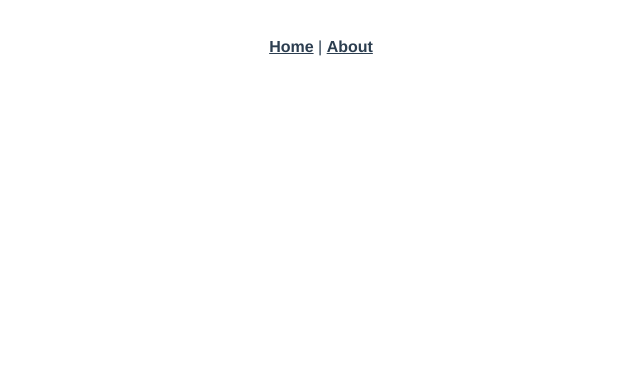
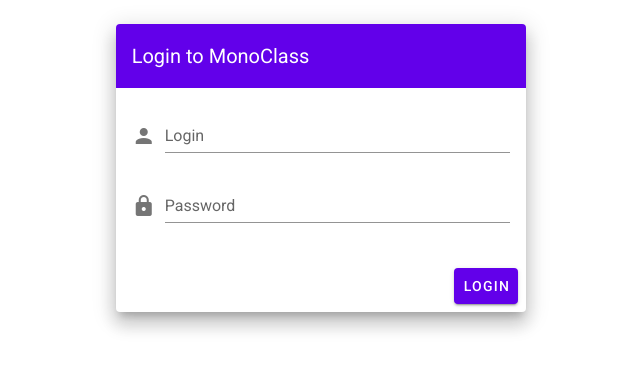
Before and after one commit to smmauck/MonoClass, a Vue app in the folder frontend/: page /login in a window 1280 px wide. Shown: the top 370 px of the page, without its empty margins (319-959 px from the left). Built offline with nearby package versions, Linux system fonts and the light colour scheme.

Commit message:
Ade Vuetify and start work on Login view

```diff
--- a/frontend/public/index.html
+++ b/frontend/public/index.html
@@ -6,6 +6,8 @@
     <meta name="viewport" content="width=device-width,initial-scale=1.0">
     <link rel="icon" href="<%= BASE_URL %>favicon.ico">
     <title>frontend</title>
+    <link rel="stylesheet" href="https://fonts.googleapis.com/css?family=Roboto:100,300,400,500,700,900">
+    <link rel="stylesheet" href="https://cdn.jsdelivr.net/npm/@mdi/font@latest/css/materialdesignicons.min.css">
   </head>
   <body>
     <noscript>
--- a/frontend/src/App.vue
+++ b/frontend/src/App.vue
@@ -1,32 +1,26 @@
 <template>
-  <div id="app">
-    <div id="nav">
-      <router-link to="/">Home</router-link> |
-      <router-link to="/about">About</router-link>
-    </div>
-    <router-view/>
-  </div>
+  <v-app>
+    <navigation-bar v-if="!$route.meta.hideNavigation"></navigation-bar>
+    <v-content>
+      <v-container fluid>
+        <router-view></router-view>
+      </v-container>
+    </v-content>
+  </v-app>
 </template>
 
-<style>
-#app {
-  font-family: 'Avenir', Helvetica, Arial, sans-serif;
-  -webkit-font-smoothing: antialiased;
-  -moz-osx-font-smoothing: grayscale;
-  text-align: center;
-  color: #2c3e50;
-}
+<script>
+import NavigationBar from '@/components/NavigationBar.vue';
 
-#nav {
-  padding: 30px;
-}
+export default {
+  name: 'App',
 
-#nav a {
-  font-weight: bold;
-  color: #2c3e50;
-}
+  components: {
+    NavigationBar,
+  },
 
-#nav a.router-link-exact-active {
-  color: #42b983;
-}
-</style>
+  data: () => ({
+    //
+  }),
+};
+</script>
--- /dev/null
+++ b/frontend/src/components/LoginForm.vue
@@ -0,0 +1,63 @@
+<template>
+  <v-container
+    fluid
+    fill-height
+  >
+    <v-layout
+      align-center="true"
+      justify-center="true"
+    >
+      <v-flex
+        xs12
+        sm8
+        md4
+      >
+        <v-card class="elevation-12">
+          <v-toolbar
+            color="deep-purple accent-4"
+            dark
+            flat
+          >
+            <v-toolbar-title>{{ title }}</v-toolbar-title>
+            <v-spacer></v-spacer>
+          </v-toolbar>
+          <v-card-text>
+            <v-form>
+              <v-text-field
+                label="Login"
+                name="login"
+                prepend-icon="mdi-account"
+                type="text"
+              ></v-text-field>
+
+              <v-text-field
+                id="password"
+                label="Password"
+                name="password"
+                prepend-icon="mdi-lock"
+                type="password"
+              ></v-text-field>
+            </v-form>
+          </v-card-text>
+          <v-card-actions>
+            <v-spacer></v-spacer>
+            <v-btn color="deep-purple accent-4" dark>Login</v-btn>
+          </v-card-actions>
+        </v-card>
+      </v-flex>
+    </v-layout>
+  </v-container>
+</template>
+
+<script>
+export default {
+  name: 'LoginForm',
+  props: {
+    title: String,
+  },
+};
+</script>
+
+<style scoped>
+
+</style>
--- /dev/null
+++ b/frontend/src/components/NavigationBar.vue
@@ -0,0 +1,25 @@
+<template>
+  <v-app-bar
+    color="deep-purple accent-4"
+    dark
+    app
+  >
+    <v-toolbar-title>MonoClass</v-toolbar-title>
+    <v-spacer></v-spacer>
+    <v-btn
+      to="/login"
+      outlined
+      dark
+    >Login</v-btn>
+  </v-app-bar>
+</template>
+
+<script>
+export default {
+  name: 'NavigationBar',
+};
+</script>
+
+<style scoped>
+
+</style>
--- a/frontend/src/main.js
+++ b/frontend/src/main.js
@@ -2,11 +2,13 @@
 import App from './App.vue';
 import router from './router';
 import store from './store';
+import vuetify from './plugins/vuetify';
 
 Vue.config.productionTip = false;
 
 new Vue({
   router,
   store,
+  vuetify,
   render: h => h(App),
 }).$mount('#app');
--- /dev/null
+++ b/frontend/src/plugins/vuetify.js
@@ -0,0 +1,7 @@
+import Vue from 'vue';
+import Vuetify from 'vuetify/lib';
+
+Vue.use(Vuetify);
+
+export default new Vuetify({
+});
--- a/frontend/src/router/index.js
+++ b/frontend/src/router/index.js
@@ -1,6 +1,7 @@
 import Vue from 'vue';
 import VueRouter from 'vue-router';
-import Home from '../views/Home.vue';
+import Home from '@/views/Home.vue';
+import Login from '@/views/Login.vue';
 
 Vue.use(VueRouter);
 
@@ -9,6 +10,14 @@
     path: '/',
     name: 'home',
     component: Home,
+  },
+  {
+    path: '/login',
+    name: 'login',
+    component: Login,
+    meta: {
+      hideNavigation: true,
+    },
   },
   {
     path: '/about',
--- /dev/null
+++ b/frontend/src/views/Login.vue
@@ -0,0 +1,20 @@
+<template>
+  <div class="login">
+    <login-form title="Login to MonoClass"></login-form>
+  </div>
+</template>
+
+<script>
+import LoginForm from '@/components/LoginForm.vue';
+
+export default {
+  name: 'Login',
+  components: {
+    LoginForm,
+  },
+};
+</script>
+
+<style scoped>
+
+</style>
--- a/frontend/vue.config.js
+++ b/frontend/vue.config.js
@@ -11,4 +11,7 @@
       },
     },
   },
+  transpileDependencies: [
+    'vuetify',
+  ],
 };
```
Also changed, not shown: frontend/package.json (+6 -1 lines).
